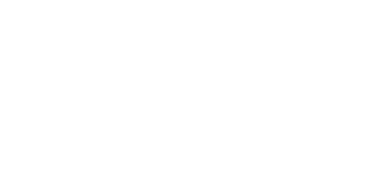
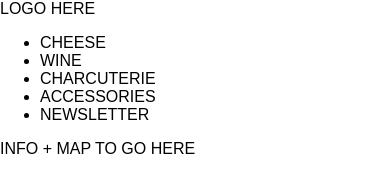
Before and after one commit to TamsinT/GalleriaQProject, a plain HTML site: page index.html in a window 390 px wide. Drawn offline with Linux system fonts and the light colour scheme.

Commit message:
Adding bones
Added a mobile nav menu with an un ordered list and individual list
items
Added a footer

```diff
--- a/css/style.css
+++ b/css/style.css
@@ -5,6 +5,9 @@ Author: Tamsin Trickett
 Developer @QFW in Melbourne
 */
 
+/*
+I am designing this for mobile first. I will need to use min width in my Meta tags to specify when the page needs to become responsive.
+*/
 
 /******************************************
 /* SETUP
--- a/index.html
+++ b/index.html
@@ -2,10 +2,11 @@
 <html lang="en">
 	<head>
     	<meta charset="utf-8">
-    	<meta name="description" content="The perfect personal assistant. Relaxr does your job for you so you can enjoy life as it is meant to be.">
+    	<meta name="description" content="Galleria Q is your one stop shop for hand selected gourmet goods">
 
 		<title>Galleria Q</title>
 		<link href='http://fonts.googleapis.com/css?family=Open+Sans:300italic,300,600,800' rel='stylesheet' type='text/css'>
+    <!--- font yet to be decided upon -->
 
 		<link rel= "stylesheet" href="css/style.css">
 		<link rel= "stylesheet" href="css/normalize.css">
@@ -13,7 +14,19 @@
 	</head>
 
 	  <body>
+        <header>LOGO HERE</header> <!--- make logo a link to homepage from ALL pages -->
 
+				<div id= mobileNav>
+					 <ul>
+					 	  <li>CHEESE</li>
+							<li>WINE</li>
+							<li>CHARCUTERIE</li>
+							<li>ACCESSORIES</li>
+							<li>NEWSLETTER</li>
+					 </ul>
+				</div>
+
+				<footer>INFO + MAP TO GO HERE</footer>
   	</body>
 
 </html>
```
